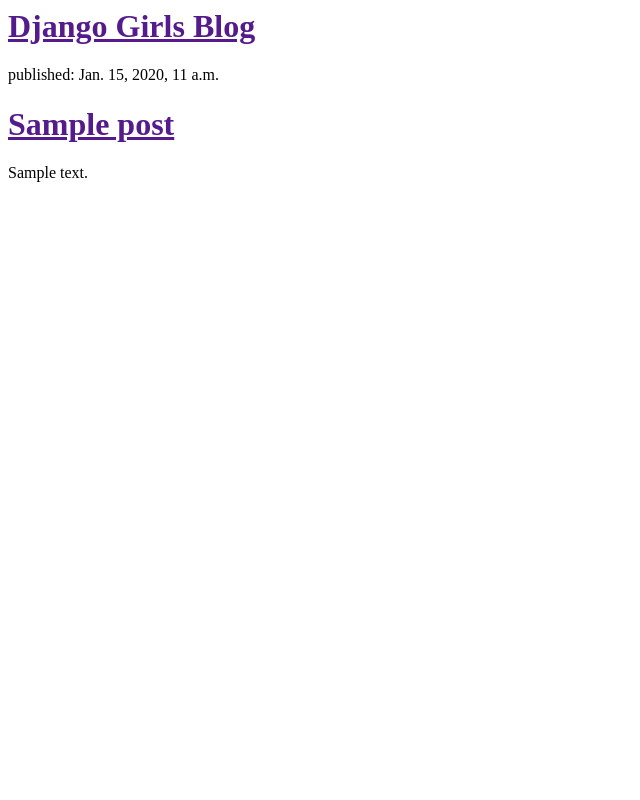
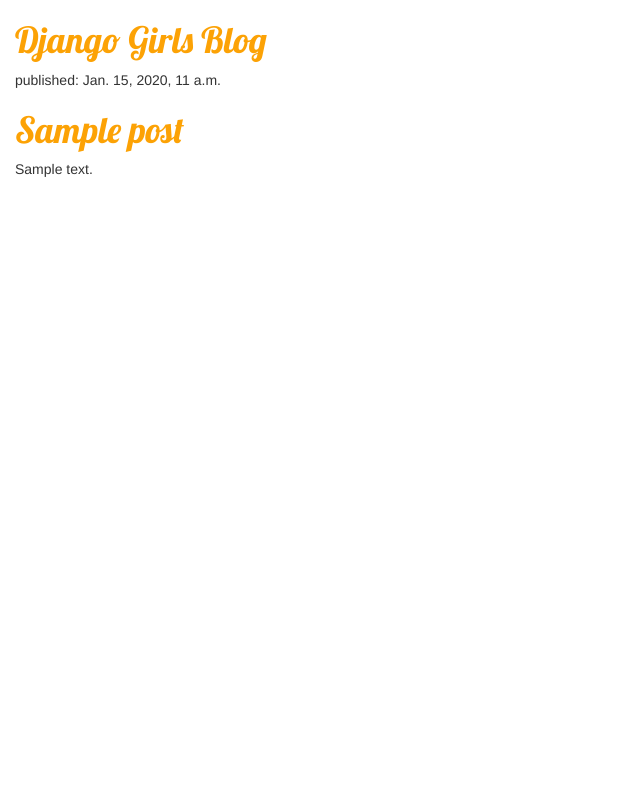
Before and after one commit to zsolangi/my-first-blog, a Django app: template blog/templates/blog/post_list.html in a window 1280 px wide. Shown: the whole page, without its empty margins (0-640 px from the left). Run offline with Django 3.2, Linux system fonts and the light colour scheme; the template is opened without the code that fills it: values that come from a table or form of the project are taken from there, others are empty; tables that the repository leaves empty hold one stand-in row (values such as "Sample post"); some libraries are stand-ins or nearby versions.

Commit message:
Added css

```diff
--- /dev/null
+++ b/blog/static/css/blog.css
@@ -0,0 +1,7 @@
+h1 a {
+    color: #FCA205;
+    font-family: 'Lobster';
+}
+body {
+    padding-left: 15px;
+}
--- a/blog/templates/blog/post_list.html
+++ b/blog/templates/blog/post_list.html
@@ -1,19 +1,23 @@
+{% load staticfiles %}
 <html>
     <head>
         <title>Django Girls blog</title>
+        <link rel="stylesheet" href="//maxcdn.bootstrapcdn.com/bootstrap/3.2.0/css/bootstrap.min.css">
+        <link rel="stylesheet" href="//maxcdn.bootstrapcdn.com/bootstrap/3.2.0/css/bootstrap-theme.min.css">
+        <link rel="stylesheet" href="{% static 'css/blog.css' %}">
+        <link href="//fonts.googleapis.com/css?family=Lobster&subset=latin,latin-ext" rel="stylesheet" type="text/css">
     </head>
     <body>
         <div>
-            <h1><a href="">Django Girls Blog</a></h1>
+            <h1><a href="/">Django Girls Blog</a></h1>
         </div>
 
-    {% for post in posts%}
+        {% for post in posts %}
             <div>
                 <p>published: {{ post.published_date }}</p>
                 <h1><a href="">{{ post.title }}</a></h1>
                 <p>{{ post.text|linebreaksbr }}</p>
             </div>
         {% endfor %}
-
     </body>
 </html>
```
Lines whose indentation alone changed are shown as unchanged.
